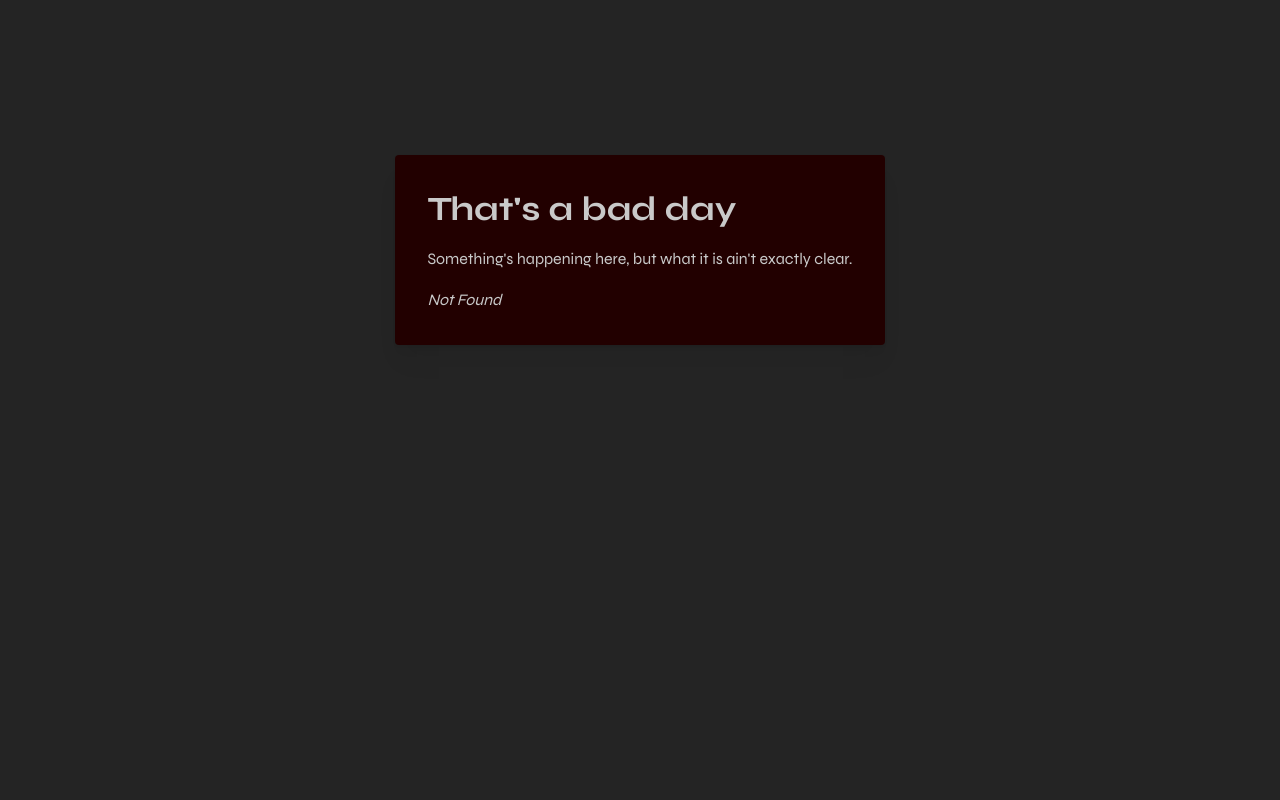
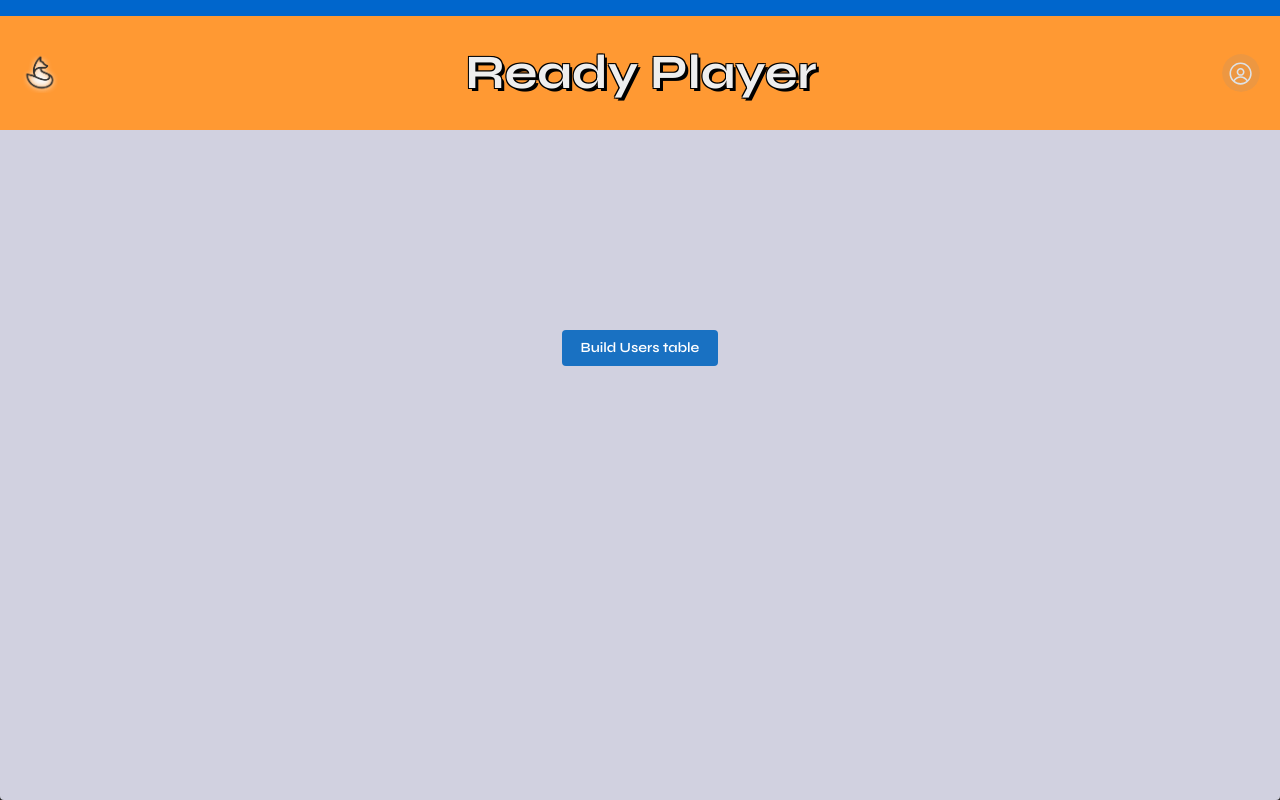
Before and after one commit to nicehatharry/ready-player, a React (Vite) app: page /tables in a window 1280 px wide. Before the commit this address had no page. Built offline with nearby package versions, Linux system fonts and the light colour scheme.

Commit message:
table maint page

```diff
--- /dev/null
+++ b/src/pages/TableMaint.tsx
@@ -0,0 +1,52 @@
+import { Button, Notification, Stack } from '@mantine/core'
+import { QueryResult, sql } from '@vercel/postgres'
+import { ReactElement, useState } from 'react'
+
+export const TableMaint = () => {
+	const [notifications, setNotifications] = useState<ReactElement[]>([])
+
+	const handleBuildUserTable = async () => {
+		let result: QueryResult
+		try {
+			result = await sql`
+        CREATE TABLE IF NOT EXISTS users (
+            email varchar(40) NOT NULL,
+            name varchar(40) NOT NULL,
+            password varchar(40) NOT NULL,
+            username varchar(40) NOT NULL,
+            avatar varchar(256)
+            CONSTRAINT email_username PRIMARY KEY (email,username)
+            ); `
+			setNotifications((prev) => [
+				...prev,
+				<Notification title='Table Created'>
+					Rows: {result.rowCount}
+				</Notification>,
+			])
+		} catch (err) {
+			console.error(err)
+			setNotifications((prev) => [
+				...prev,
+				<Notification color='red' title='ERROR'>
+					{result.command}
+					{String(err)}
+				</Notification>,
+			])
+		}
+	}
+
+	return (
+		<div style={pageStyle}>
+			<Stack>
+				<Button onClick={handleBuildUserTable}>Build Users table</Button>
+				{...notifications}
+			</Stack>
+		</div>
+	)
+}
+
+const pageStyle = {
+	display: 'flex',
+	justifyContent: 'center',
+	margin: '200px',
+}
--- a/src/routes.tsx
+++ b/src/routes.tsx
@@ -1,12 +1,16 @@
 import { ProtectedRoute } from './components'
 import { SignUp } from './pages'
+import { TableMaint } from './pages/TableMaint'
 
 interface Route {
 	path: string
 	element: JSX.Element
 }
 
-const OPEN_ROUTES: Route[] = [{ path: '/sign-up', element: <SignUp /> }]
+const OPEN_ROUTES: Route[] = [
+	{ path: '/sign-up', element: <SignUp /> },
+	{ path: '/tables', element: <TableMaint /> },
+]
 const PROTECTED_ROUTES: Route[] = [
 	{ path: '/dashboard', element: <>Dashboard</> },
 	{ path: '/', element: <></> },
```
